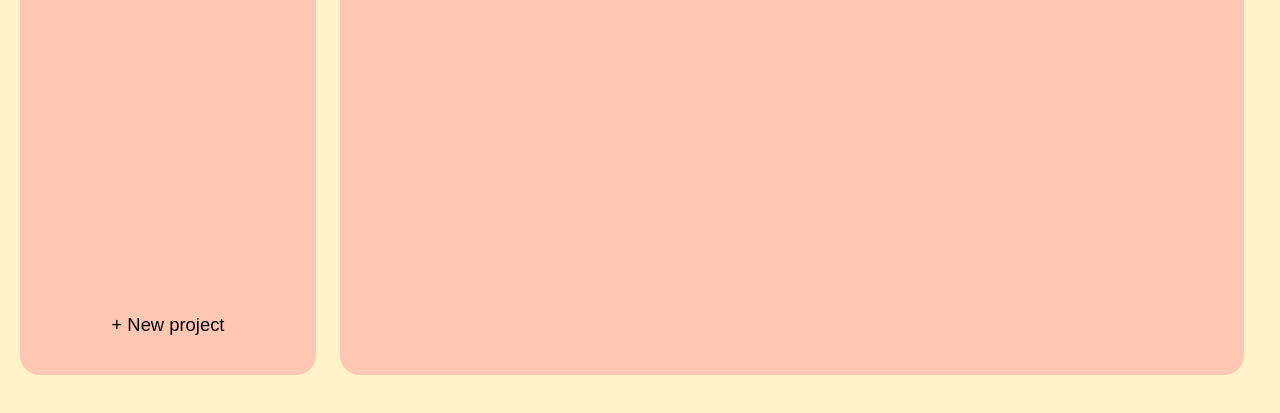
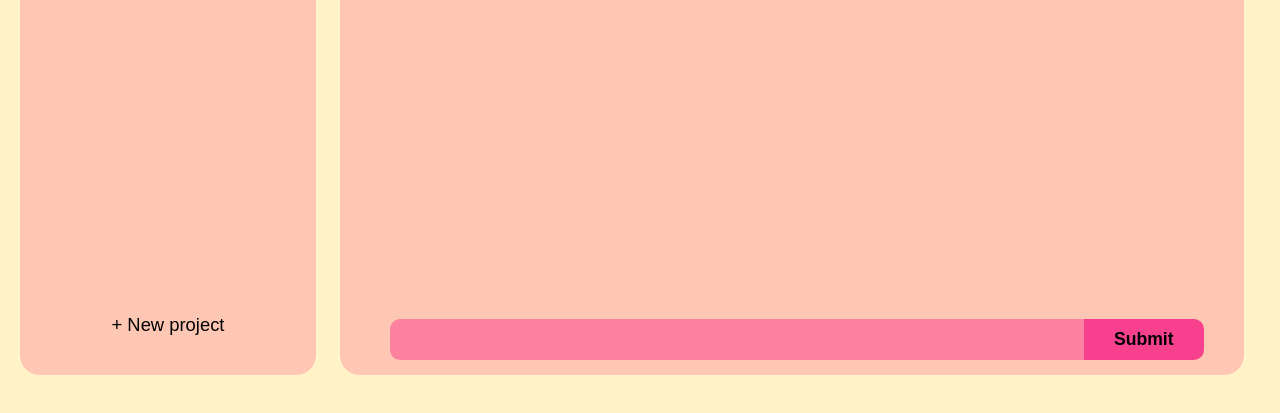
Before and after one commit to ArjTheProgrammer/top-todo-list, a website built with webpack: page src/index.html in a window 1280 px wide. Shown: the part 277-690 px from the top of the page. Built offline with nearby package versions, Linux system fonts and the light colour scheme.

Commit message:
Add the taskInput component
Only the ui of the input task that will be used for all the pages

```diff
--- /dev/null
+++ b/src/components/taskInput.js
@@ -0,0 +1,16 @@
+export function taskInput(){
+    const main = document.querySelector("main");
+    const taskInputContainer = document.createElement("div");
+    taskInputContainer.className = "taskInputContainer";
+
+    const inputBox = document.createElement("input");
+    inputBox.setAttribute("type", "text");
+
+    const addTaskButton = document.createElement("input");
+    inputBox.setAttribute("type", "submit");
+
+
+    taskInputContainer.append(addTaskButton);
+    taskInputContainer.append(inputBox);
+    main.append(taskInputContainer);
+}
--- a/src/index.js
+++ b/src/index.js
@@ -1 +1,4 @@
 import './style.css';
+import { taskInput } from "./components/taskInput.js";
+
+taskInput();
--- a/src/style.css
+++ b/src/style.css
@@ -2,7 +2,9 @@
   --color-60: #fff3c7;
   --color-30: #fec7b4;
   --color-10: #fc819e;
+  --color-10-focus: #fc819ec5;
   --color-hl: #f7418f;
+  --color-hl-focus: #f74190b3;
 }
 
 body {
@@ -82,4 +84,44 @@ main {
   height: 85%;
   width: 90%;
   border-radius: 20px;
+  position: relative;
 }
+
+.taskInputContainer {
+  position: absolute;
+  bottom: 0;
+  display: flex;
+  width: 90%;
+  padding: 15px 30px;
+}
+
+.taskInputContainer > input {
+  border: none;
+}
+
+.taskInputContainer > :first-child {
+  flex-grow: 1;
+  padding: 10px;
+  font-size: 1.1rem;
+  background-color: var(--color-10);
+  border-radius: 10px 0px 0px 10px;
+}
+
+.taskInputContainer > :nth-child(2) {
+  background-color: var(--color-hl);
+  border: none;
+  border-radius: 0px 10px 10px 0px;
+  padding: 10px 30px;
+  font-size: 1.1rem;
+  font-weight: 700;
+}
+
+.taskInputContainer > :first-child:focus {
+  background-color: var(--color-10-focus);
+  border: none;
+}
+
+.taskInputContainer > :nth-child(2):hover {
+  cursor: pointer;
+  background-color: var(--color-hl-focus);
+}
```
